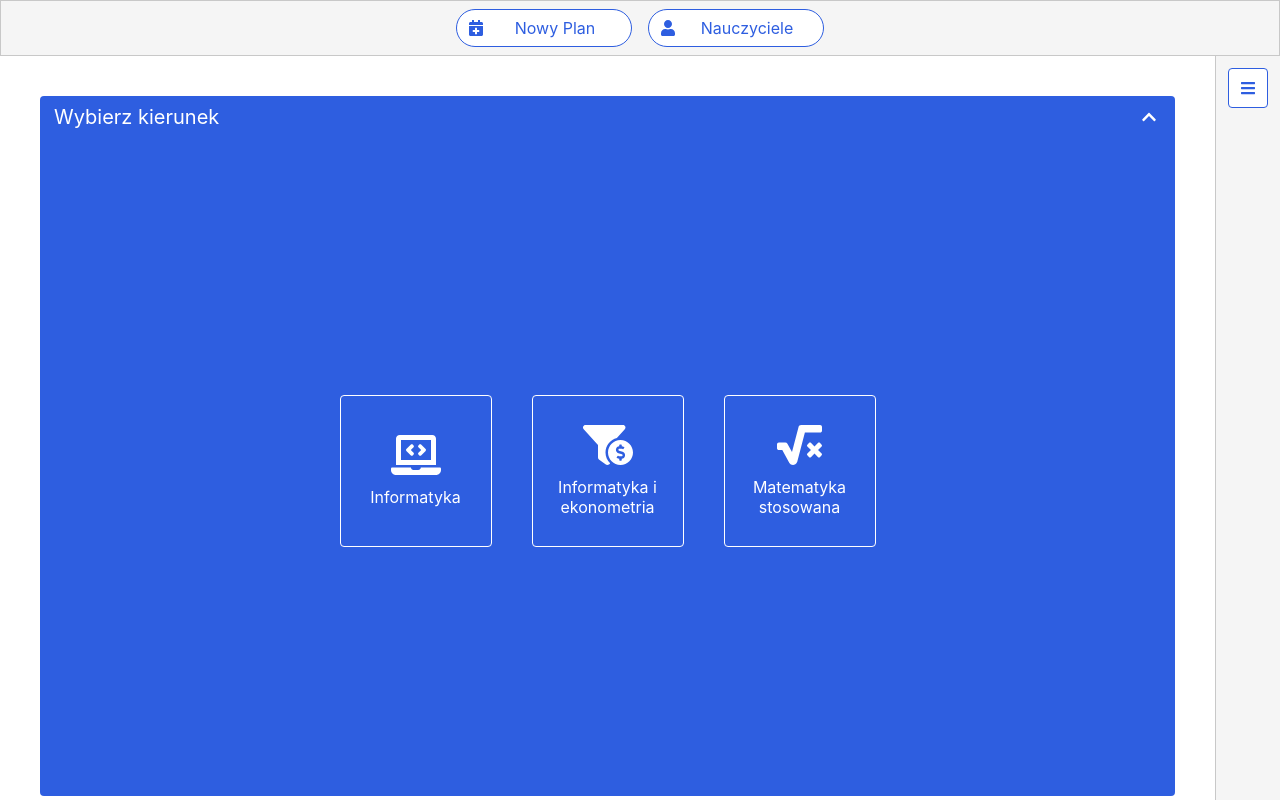
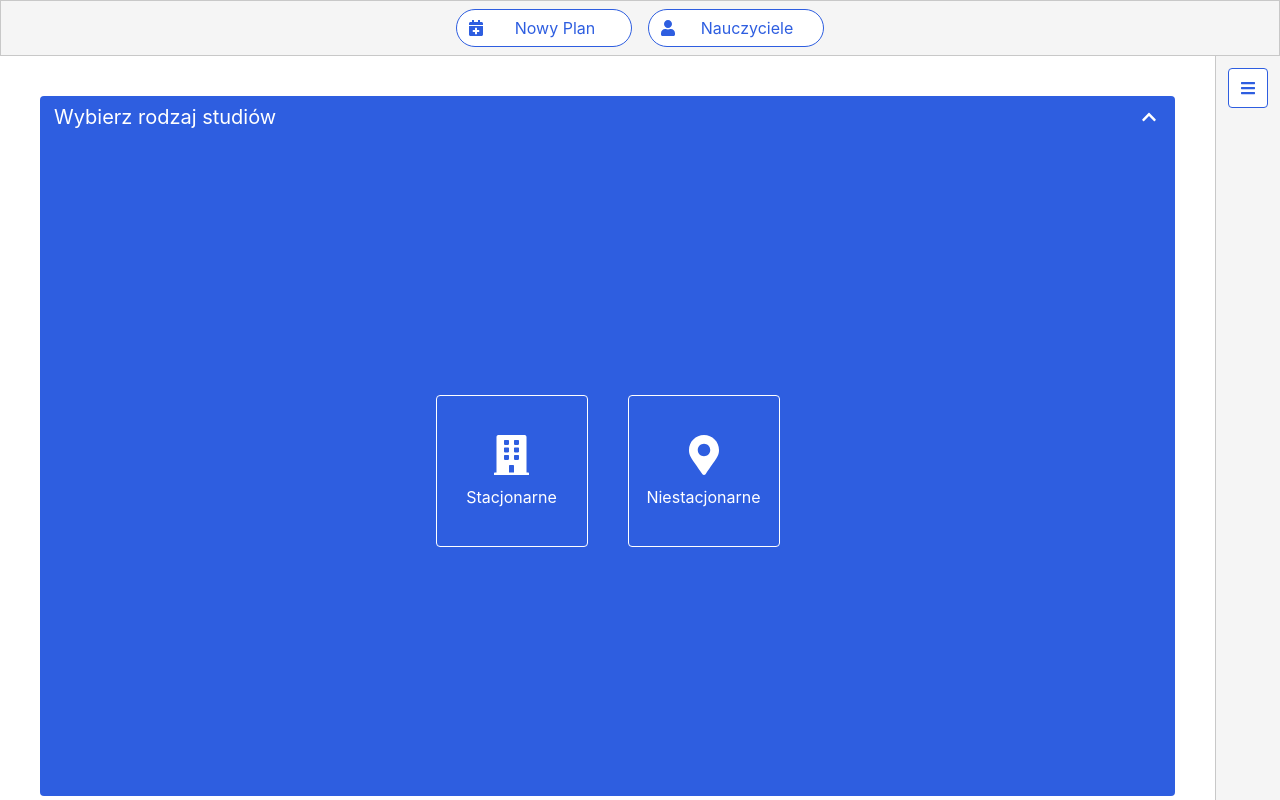
Before and after one commit to WooooCash/UPZ-Frontend_2, a React (Create React App) app: page / in a window 1280 px wide. Built offline with nearby package versions, Linux system fonts and the light colour scheme.

Commit message:
Added new step to AddPlanGuide

```diff
--- a/src/screens/components/AddPlanGuide/AddPlanGuide.js
+++ b/src/screens/components/AddPlanGuide/AddPlanGuide.js
@@ -2,19 +2,22 @@ import "./AddPlanGuide.css";
 import React, { useState } from "react";
 import PathNavigator from "../PathNavigator/PathNavigator";
 import { FontAwesomeIcon } from "@fortawesome/react-fontawesome";
-import { faArrowLeft, faChevronUp, faSquareRootAlt, faLaptopCode, faFunnelDollar } from "@fortawesome/free-solid-svg-icons";
+import { faBuilding, faMapMarkerAlt, faArrowLeft, faChevronUp, faSquareRootAlt, faLaptopCode, faFunnelDollar } from "@fortawesome/free-solid-svg-icons";
 
 export default function AddPlanGuide(props) {
 
     const [collapsed, setCollapsed] = useState(false);
     const [screenNumber, setScreenNumber] = useState(0);
-    const [degree, setDegree] = useState(-1);
+
+    const [locality, setLocality] = useState(-1);
+    const [field, setField] = useState(-1);
     const [semester, setSemester] = useState(-1);
 
-    const degreeNames = ["Informatyka", "Informatyka i ekonometria", "Matematyka stosowana"];
+    const localityNames = ["Stacjonarne", "Niestacjonarne"];
+    const fieldNames = ["Informatyka", "Informatyka i ekonometria", "Matematyka stosowana"];
     const semesterNames = ["Semestr 1.", "Semestr 2.", "Semestr 3.", "Semestr 4.", "Semestr 5.", "Semestr 6.", "Semestr 7."]
 
-    const screenTitles = ["Wybierz kierunek", 'Wybierz semestr'];
+    const screenTitles = ["Wybierz rodzaj studiów", "Wybierz kierunek", 'Wybierz semestr'];
 
     function getScreenTitle() {
         if (screenNumber > screenTitles.length - 1 || screenNumber < 0) return "Unknown";
@@ -29,14 +32,19 @@ export default function AddPlanGuide(props) {
         }
     }
 
-    function selectDegree(id) {
-        setDegree(id);
+    function selectLocality(id) {
+        setLocality(id);
         setScreenNumber(1);
+    }
+
+    function selectField(id) {
+        setField(id);
+        setScreenNumber(2);
     }
 
     function selectSemester(id) {
         setSemester(id)
-        setScreenNumber(2);
+        setScreenNumber(3);
     }
 
     function goBackAScreen() {
@@ -48,12 +56,16 @@ export default function AddPlanGuide(props) {
     function getNodesForPathNavigator() {
         return [
             {
-                "name": (degree > -1 && degree < degreeNames.length) ? degreeNames[degree] : "??",
+                "name": (locality > -1 && locality < localityNames.length) ? localityNames[locality] : "??",
                 "onClick": () => setScreenNumber(0)
             },
             {
+                "name": (field > -1 && field < fieldNames.length) ? fieldNames[field] : "??",
+                "onClick": () => setScreenNumber(1)
+            },
+            {
                 "name": (semester > -1 && semester < semesterNames.length) ? semesterNames[semester] : "??",
-                "onClick": () => setScreenNumber(1)
+                "onClick": () => setScreenNumber(2)
             }
         ]
     }
@@ -84,61 +96,93 @@ export default function AddPlanGuide(props) {
             {!collapsed &&
                 <div className="guideContent">
                     {screenNumber == 0 &&
-                        <div>
-                            <div className="contentRow">
-                                <div className="guideButton" onClick={() => selectDegree(0)}>
-                                    <FontAwesomeIcon icon={faLaptopCode} />
-                                    <div className="guideButtonText">Informatyka</div>
-                                </div>
-                                <div className="guideButton" onClick={() => selectDegree(1)}>
-                                    <FontAwesomeIcon icon={faFunnelDollar} />
-                                    <div className="guideButtonText">Informatyka i ekonometria</div>
-                                </div>
-                                <div className="guideButton" onClick={() => selectDegree(2)}>
-                                    <FontAwesomeIcon icon={faSquareRootAlt}/>
-                                    <div className="guideButtonText">Matematyka stosowana</div>
-                                </div>
-                            </div>
-                        </div>
+                        <_SelectLocalityScreen onSelect={(id) => selectLocality(id)}/>
                     }
                     {screenNumber == 1 &&
-                        <div>
-                            <div className="contentRow">
-                                <div className="guideButton" onClick={() => selectSemester(0)}>
-                                    I
-                                    <div className="guideButtonText">Semestr 1.</div>
-                                </div>
-                                <div className="guideButton" onClick={() => selectSemester(1)}>
-                                    II
-                                    <div className="guideButtonText">Semestr 2.</div>
-                                </div>
-                                <div className="guideButton" onClick={() => selectSemester(2)}>
-                                    III
-                                    <div className="guideButtonText">Semestr 3.</div>
-                                </div>
-                                <div className="guideButton" onClick={() => selectSemester(3)}>
-                                    IV
-                                    <div className="guideButtonText">Semestr 4.</div>
-                                </div>
-                            </div>
-                            <div className="contentRow">
-                                <div className="guideButton" onClick={() => selectSemester(4)}>
-                                    V
-                                    <div className="guideButtonText">Semestr 5.</div>
-                                </div>
-                                <div className="guideButton" onClick={() => selectSemester(5)}>
-                                    VI
-                                    <div className="guideButtonText">Semestr 6.</div>
-                                </div>
-                                <div className="guideButton" onClick={() => selectSemester(6)}>
-                                    VII
-                                    <div className="guideButtonText">Semestr 7.</div>
-                                </div>
-                            </div>
-                        </div>
+                        <_SelectFieldScreen onSelect={(id) => selectField(id)} />
+                    }
+                    {screenNumber == 2 &&
+                        <_SelectSemesterScreen onSelect={(id) => selectSemester(id)} />
                     }
                 </div>
             }
         </div>
     );
 }
+
+function _SelectLocalityScreen(props) {
+    return (
+        <div>
+            <div className="contentRow">
+                <div className="guideButton" onClick={() => props.onSelect(0)}>
+                    <FontAwesomeIcon icon={faBuilding} />
+                    <div className="guideButtonText">Stacjonarne</div>
+                </div>
+                <div className="guideButton" onClick={() => props.onSelect(1)}>
+                    <FontAwesomeIcon icon={faMapMarkerAlt} />
+                    <div className="guideButtonText">Niestacjonarne</div>
+                </div>
+            </div>
+        </div>
+    );
+}
+
+function _SelectFieldScreen(props) {
+    return (
+        <div>
+            <div className="contentRow">
+                <div className="guideButton" onClick={() => props.onSelect(0)}>
+                    <FontAwesomeIcon icon={faLaptopCode} />
+                    <div className="guideButtonText">Informatyka</div>
+                </div>
+                <div className="guideButton" onClick={() => props.onSelect(1)}>
+                    <FontAwesomeIcon icon={faFunnelDollar} />
+                    <div className="guideButtonText">Informatyka i ekonometria</div>
+                </div>
+                <div className="guideButton" onClick={() => props.onSelect(2)}>
+                    <FontAwesomeIcon icon={faSquareRootAlt}/>
+                    <div className="guideButtonText">Matematyka stosowana</div>
+                </div>
+            </div>
+        </div>
+    );
+}
+
+function _SelectSemesterScreen(props) {
+    return (
+        <div>
+            <div className="contentRow">
+                <div className="guideButton" onClick={() => props.onSelect(0)}>
+                    I
+                    <div className="guideButtonText">Semestr 1.</div>
+                </div>
+                <div className="guideButton" onClick={() => props.onSelect(1)}>
+                    II
+                    <div className="guideButtonText">Semestr 2.</div>
+                </div>
+                <div className="guideButton" onClick={() => props.onSelect(2)}>
+                    III
+                    <div className="guideButtonText">Semestr 3.</div>
+                </div>
+                <div className="guideButton" onClick={() => props.onSelect(3)}>
+                    IV
+                    <div className="guideButtonText">Semestr 4.</div>
+                </div>
+            </div>
+            <div className="contentRow">
+                <div className="guideButton" onClick={() => props.onSelect(4)}>
+                    V
+                    <div className="guideButtonText">Semestr 5.</div>
+                </div>
+                <div className="guideButton" onClick={() => props.onSelect(5)}>
+                    VI
+                    <div className="guideButtonText">Semestr 6.</div>
+                </div>
+                <div className="guideButton" onClick={() => props.onSelect(6)}>
+                    VII
+                    <div className="guideButtonText">Semestr 7.</div>
+                </div>
+            </div>
+        </div>
+    );
+}
```
